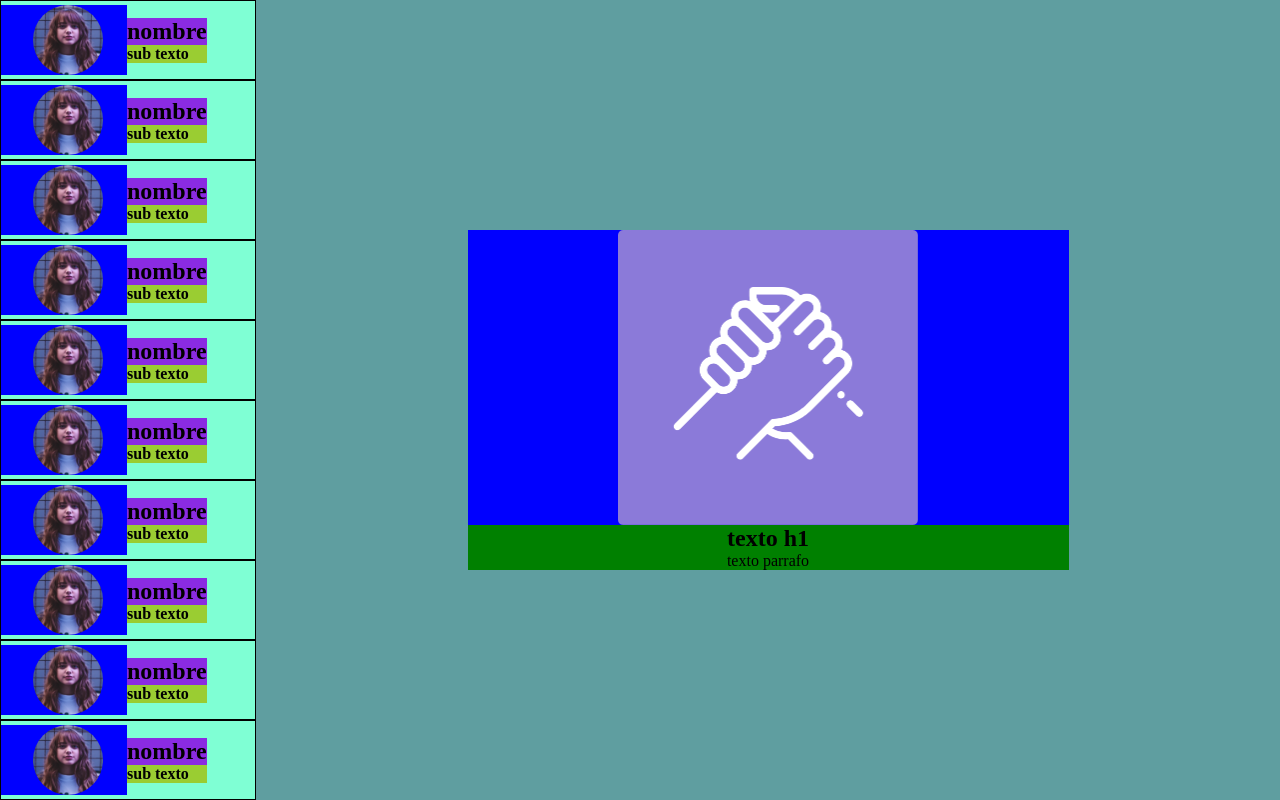
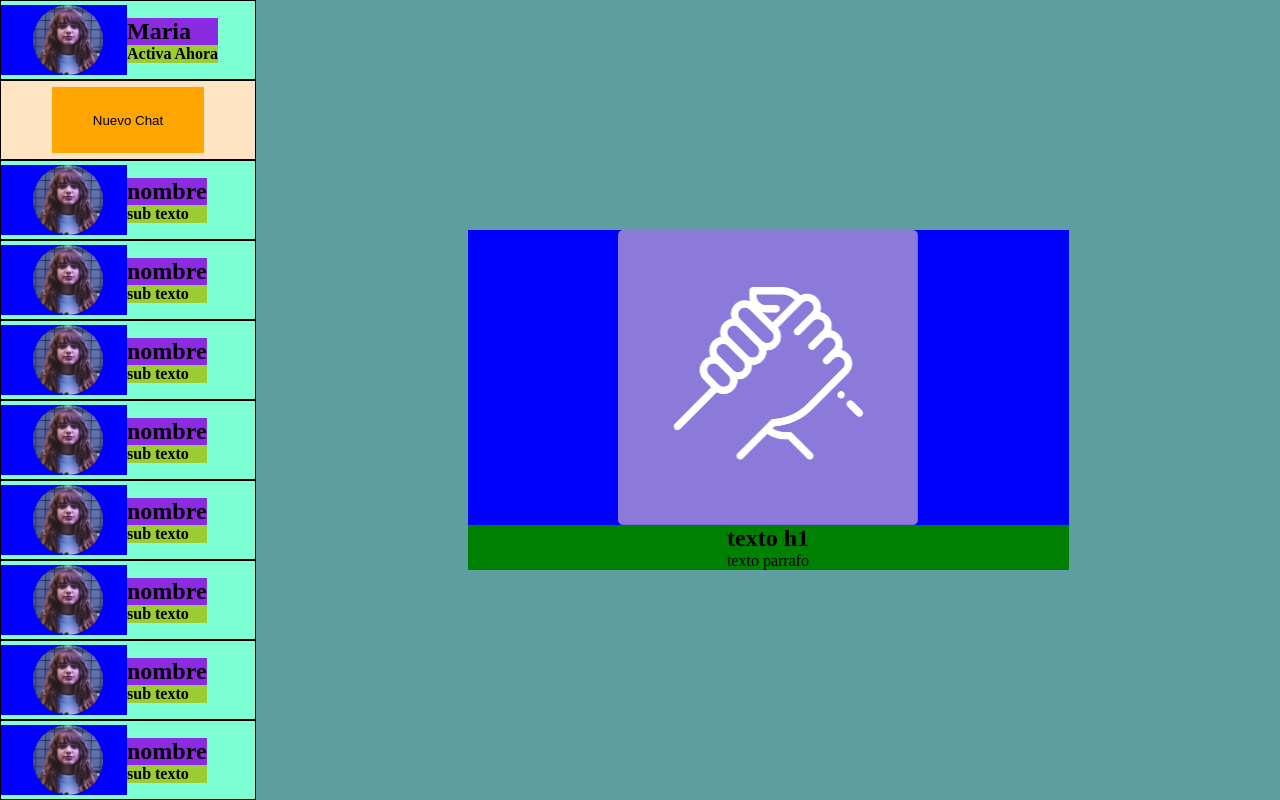
Before and after one commit to LuN4t1k0/DesafioFlex, a plain HTML site: page index.html in a window 1280 px wide. Drawn offline with Linux system fonts and the light colour scheme.

Commit message:
feat ; add button

```diff
--- a/assets/css/style.css
+++ b/assets/css/style.css
@@ -51,6 +51,25 @@
 
 }
 
+.left-card-btn{
+    display: flex;
+    flex-direction: column;
+    justify-content: space-around;
+    align-items: center;
+    border: 1px solid black;
+    height: 10vh;
+}
+.card-btn{
+
+
+}
+
+.btn{
+    background-color: orange;
+    height: 5em;
+    width: 60%;
+}
+
 .avatar {
     vertical-align: middle;
     width: 70px;
--- a/index.html
+++ b/index.html
@@ -19,25 +19,15 @@
                 </div>
                 <div class="card-detail">
                     <div class="card-text">
-                        <h1>nombre</h1>
+                        <h1>Maria</h1>
                     </div>
                     <div class="card-subtext">
-                        <h4>sub texto</h4>
+                        <h4>Activa Ahora</h4>
                     </div>
                 </div>
             </div>
-            <div class="left-card">
-                <div class="card-img">
-                    <img class="avatar" src="/assets/img/maria.jpg" alt="">
-                </div>
-                <div class="detalle">
-                    <div class="card-text">
-                        <h1>nombre</h1>
-                    </div>
-                    <div class="card-subtext">
-                        <h4>sub texto</h4>
-                    </div>
-                </div>
+            <div class="left-card-btn">
+                    <button class="btn" type="button">Nuevo Chat</button>
             </div>
             <div class="left-card">
                 <div class="card-img">
```
